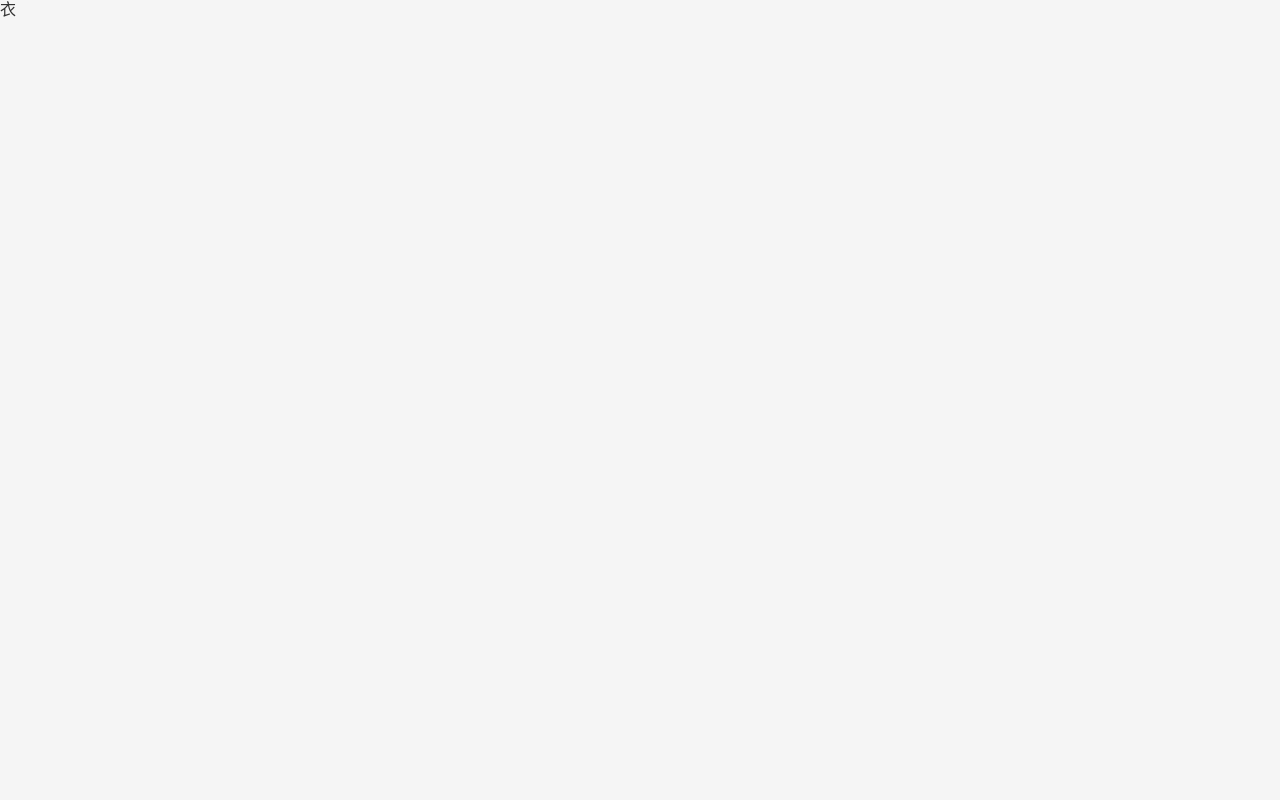
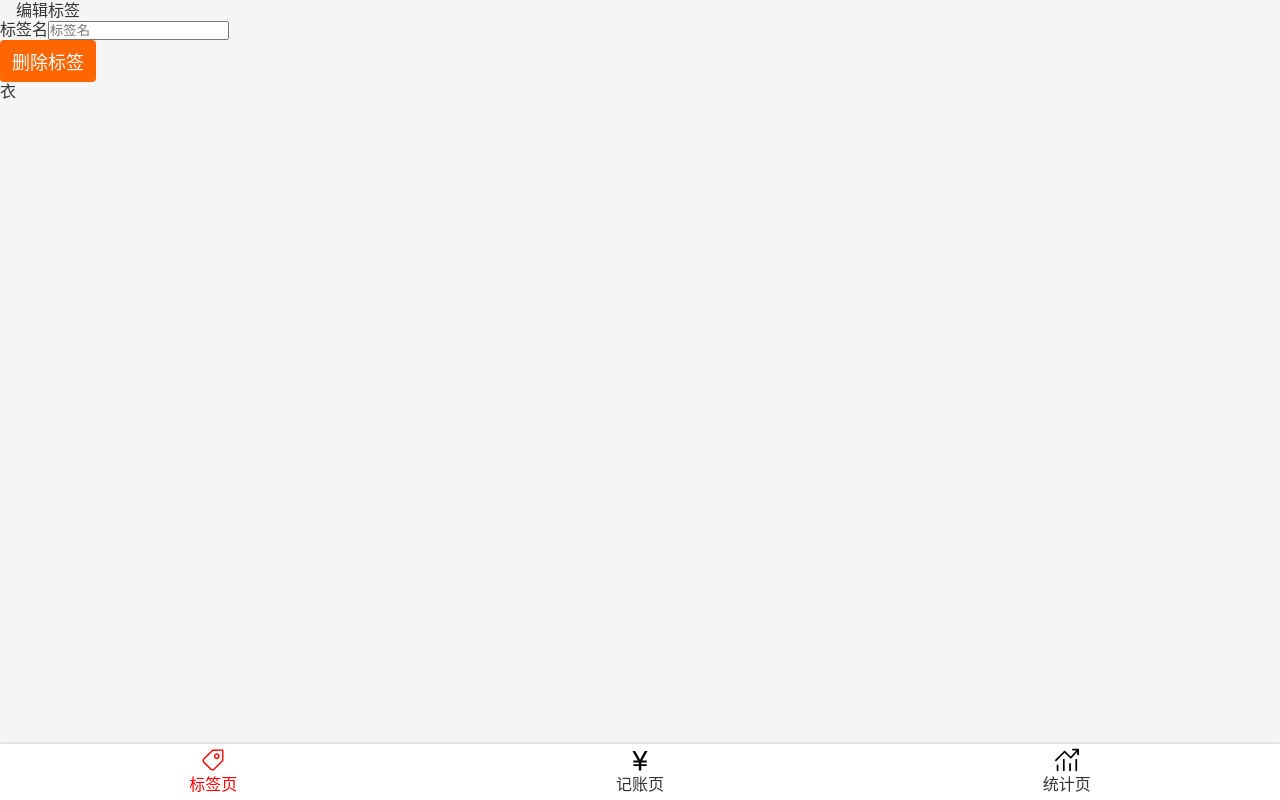
Before and after one commit to polaris-hike/morney-react, a React app: page /tags/1 in a window 1280 px wide. Built offline with nearby package versions, Linux system fonts and the light colour scheme.

Commit message:
编辑标签html

```diff
--- /dev/null
+++ b/src/components/Button.tsx
@@ -0,0 +1,8 @@
+import styled from 'styled-components';
+
+const Button = styled.button`
+  font-size: 18px; border: none; padding: 8px 12px;
+  background: #f60; border-radius: 4px;
+  color: white;
+`;
+export {Button}
--- a/src/views/TagEdit.tsx
+++ b/src/views/TagEdit.tsx
@@ -1,6 +1,9 @@
 import React from 'react';
 import {useTags} from './useTags';
 import {useParams} from 'react-router-dom';
+import Layout from 'components/Layout';
+import Icon from 'components/Icon';
+import {Button} from 'components/Button';
 
 const TagEdit: React.FC = () => {
     const {tags} = useTags();
@@ -9,7 +12,25 @@ const TagEdit: React.FC = () => {
     console.log(tag);
     return (
         <div>
-            {tag.name}
+            <Layout>
+                <header>
+                    <Icon name="left"></Icon>
+                    <span>编辑标签</span>
+                </header>
+                <div>
+                    <label>
+                        <span>标签名</span>
+                        <input
+                            type="text"
+                            placeholder="标签名"
+                        />
+                    </label>
+                </div>
+                <div>
+                    <Button>删除标签</Button>
+                </div>
+                {tag.name}
+            </Layout>
         </div>
     );
 };
--- a/src/views/Tags.tsx
+++ b/src/views/Tags.tsx
@@ -2,8 +2,9 @@ import Layout from '../components/Layout';
 import React from 'react';
 import {useTags} from './useTags';
 import styled from 'styled-components';
-import Icon from '../components/Icon';
+import Icon from 'components/Icon';
 import {Link} from 'react-router-dom';
+import {Button} from 'components/Button'
 
 const TagList = styled.ol`
   font-size: 16px;
@@ -18,11 +19,6 @@ const TagList = styled.ol`
     justify-content: space-between;
     align-items: center;
   }
-`;
-const Button = styled.button`
-  font-size: 18px; border: none; padding: 8px 12px;
-  background: #f60; border-radius: 4px;
-  color: white;
 `;
 const Center = styled.div`
   display:flex;
```
